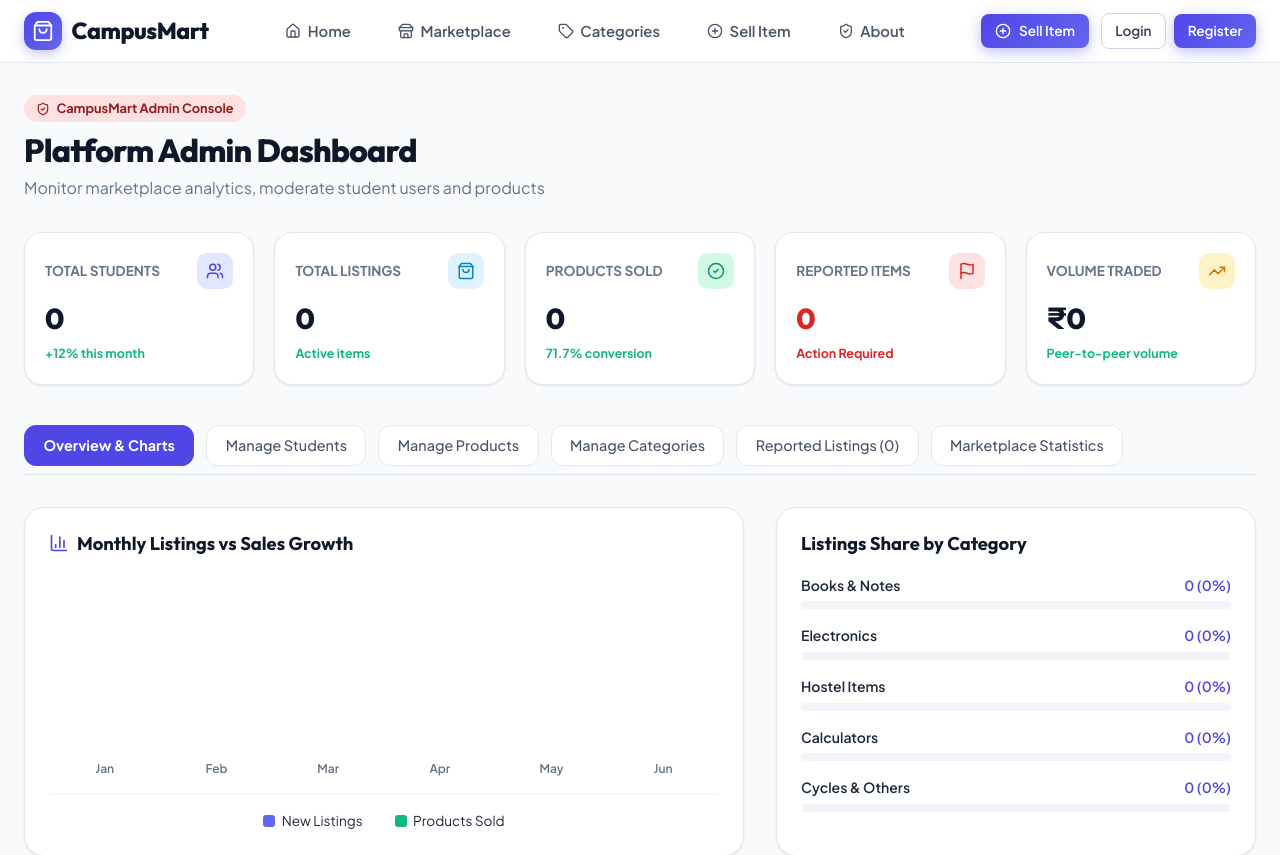
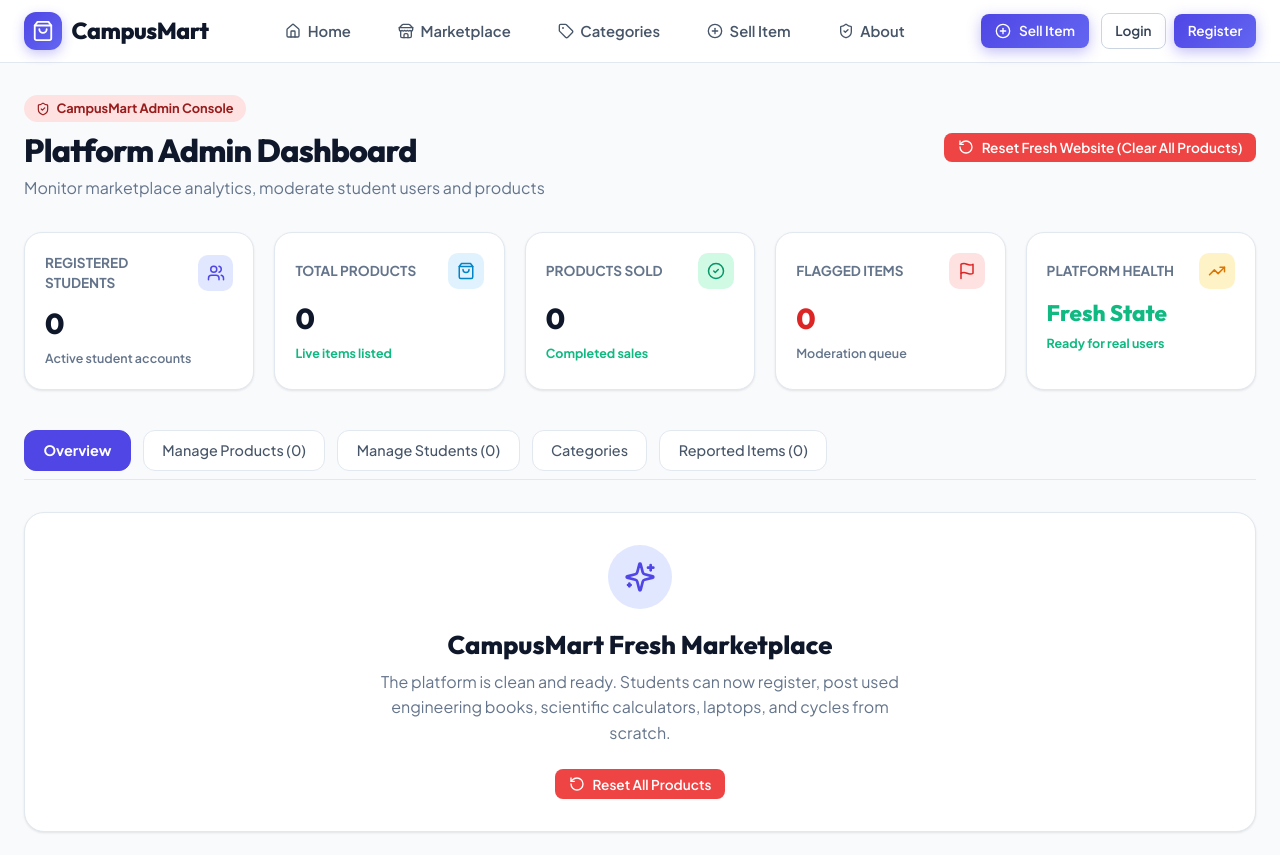
Before and after one commit to kabilan401/Project, a React (Vite) app: page /admin in a window 1280 px wide. Shown: the top 855 px of the page. Built offline with nearby package versions, Linux system fonts and the light colour scheme.

Commit message:
Enforce total website product wipe and clean local storage reset

```diff
--- a/src/context/ProductContext.jsx
+++ b/src/context/ProductContext.jsx
@@ -5,8 +5,18 @@ const ProductContext = createContext();
 
 export const ProductProvider = ({ children }) => {
   const [products, setProducts] = useState(() => {
+    // Clear any legacy mock items from browser local storage to guarantee a fresh website
+    const hasReset = localStorage.getItem('campusmart_fresh_reset_v2');
+    if (!hasReset) {
+      localStorage.removeItem('campusmart_products');
+      localStorage.removeItem('campusmart_wishlist');
+      localStorage.removeItem('campusmart_chats');
+      localStorage.removeItem('campusmart_notifications');
+      localStorage.setItem('campusmart_fresh_reset_v2', 'true');
+      return [];
+    }
     const saved = localStorage.getItem('campusmart_products');
-    return saved ? JSON.parse(saved) : INITIAL_PRODUCTS;
+    return saved ? JSON.parse(saved) : [];
   });
 
   useEffect(() => {
@@ -27,7 +37,7 @@ export const ProductProvider = ({ children }) => {
         'https://images.unsplash.com/photo-1526738549149-8e07eca6c147?auto=format&fit=crop&w=800&q=80'
       ],
       seller: {
-        id: currentUser?.id || 'user-101',
+        id: currentUser?.id || 'user-' + Date.now(),
         name: currentUser?.name || 'Student User',
         avatar: currentUser?.avatar || 'https://images.unsplash.com/photo-1535713875002-d1d0cf377fde?auto=format&fit=crop&w=200&q=80',
         rating: currentUser?.rating || 5.0,
--- a/src/pages/AdminDashboardPage.jsx
+++ b/src/pages/AdminDashboardPage.jsx
@@ -5,23 +5,19 @@ import {
   CheckCircle2,
   Flag,
   TrendingUp,
-  DollarSign,
-  BarChart3,
   ShieldCheck,
   Trash2,
   Check,
-  X,
-  Plus,
   Tag,
-  Search,
-  Filter
+  RotateCcw,
+  Sparkles
 } from 'lucide-react';
 import { MOCK_ADMIN_STATS, CATEGORIES } from '../data/mockData';
 import { useProducts } from '../context/ProductContext';
 import { useToast } from '../context/ToastContext';
 
 export const AdminDashboardPage = () => {
-  const { products, deleteProduct } = useProducts();
+  const { products, deleteProduct, clearAllProducts } = useProducts();
   const { addToast } = useToast();
 
   const [activeTab, setActiveTab] = useState('overview'); // 'overview' | 'students' | 'products' | 'categories' | 'reported' | 'stats'
@@ -42,6 +38,13 @@ export const AdminDashboardPage = () => {
   const handleResolveReport = (id) => {
     setReportedListings((prev) => prev.filter((r) => r.id !== id));
     addToast('Reported item resolved and cleared.', 'success');
+  };
+
+  const handleClearAllData = () => {
+    if (window.confirm('Are you sure you want to clear ALL products and reset to a fresh website?')) {
+      clearAllProducts();
+      addToast('All products cleared! Website reset to fresh state.', 'success');
+    }
   };
 
   const filteredStudents = students.filter((s) =>
@@ -66,6 +69,10 @@ export const AdminDashboardPage = () => {
           <h1 className="page-title">Platform Admin Dashboard</h1>
           <p className="page-subtitle">Monitor marketplace analytics, moderate student users and products</p>
         </div>
+
+        <button className="btn btn-danger btn-sm" onClick={handleClearAllData}>
+          <RotateCcw size={16} /> Reset Fresh Website (Clear All Products)
+        </button>
       </div>
 
       {/* Top 5 Metric Cards */}
@@ -77,28 +84,28 @@ export const AdminDashboardPage = () => {
       }}>
         <div style={{ background: '#ffffff', border: '1px solid #e2e8f0', borderRadius: '18px', padding: '1.25rem', boxShadow: 'var(--shadow-sm)' }}>
           <div style={{ display: 'flex', justifyContent: 'space-between', alignItems: 'center', color: '#64748b', fontSize: '0.85rem', fontWeight: 700 }}>
-            <span>TOTAL STUDENTS</span>
+            <span>REGISTERED STUDENTS</span>
             <div style={{ width: '36px', height: '36px', borderRadius: '10px', background: '#e0e7ff', color: '#4f46e5', display: 'flex', alignItems: 'center', justifyContent: 'center' }}>
               <Users size={18} />
             </div>
           </div>
           <div style={{ fontSize: '1.8rem', fontWeight: 800, color: '#0f172a', marginTop: '0.5rem', fontFamily: 'var(--font-heading)' }}>
-            {MOCK_ADMIN_STATS.totalStudents.toLocaleString()}
+            {students.length}
           </div>
-          <span style={{ fontSize: '0.78rem', color: '#10b981', fontWeight: 700 }}>+12% this month</span>
+          <span style={{ fontSize: '0.78rem', color: '#64748b', fontWeight: 600 }}>Active student accounts</span>
         </div>
 
         <div style={{ background: '#ffffff', border: '1px solid #e2e8f0', borderRadius: '18px', padding: '1.25rem', boxShadow: 'var(--shadow-sm)' }}>
           <div style={{ display: 'flex', justifyContent: 'space-between', alignItems: 'center', color: '#64748b', fontSize: '0.85rem', fontWeight: 700 }}>
-            <span>TOTAL LISTINGS</span>
+            <span>TOTAL PRODUCTS</span>
             <div style={{ width: '36px', height: '36px', borderRadius: '10px', background: '#e0f2fe', color: '#0284c7', display: 'flex', alignItems: 'center', justifyContent: 'center' }}>
               <ShoppingBag size={18} />
             </div>
           </div>
           <div style={{ fontSize: '1.8rem', fontWeight: 800, color: '#0f172a', marginTop: '0.5rem', fontFamily: 'var(--font-heading)' }}>
-            {products.length || MOCK_ADMIN_STATS.totalListings}
+            {products.length}
           </div>
-          <span style={{ fontSize: '0.78rem', color: '#10b981', fontWeight: 700 }}>Active items</span>
+          <span style={{ fontSize: '0.78rem', color: '#10b981', fontWeight: 700 }}>Live items listed</span>
         </div>
 
         <div style={{ background: '#ffffff', border: '1px solid #e2e8f0', borderRadius: '18px', padding: '1.25rem', boxShadow: 'var(--shadow-sm)' }}>
@@ -109,14 +116,14 @@ export const AdminDashboardPage = () => {
             </div>
           </div>
           <div style={{ fontSize: '1.8rem', fontWeight: 800, color: '#0f172a', marginTop: '0.5rem', fontFamily: 'var(--font-heading)' }}>
-            {MOCK_ADMIN_STATS.productsSold}
+            {products.filter(p => p.status === 'Sold').length}
           </div>
-          <span style={{ fontSize: '0.78rem', color: '#10b981', fontWeight: 700 }}>71.7% conversion</span>
+          <span style={{ fontSize: '0.78rem', color: '#10b981', fontWeight: 700 }}>Completed sales</span>
         </div>
 
         <div style={{ background: '#ffffff', border: '1px solid #e2e8f0', borderRadius: '18px', padding: '1.25rem', boxShadow: 'var(--shadow-sm)' }}>
           <div style={{ display: 'flex', justifyContent: 'space-between', alignItems: 'center', color: '#64748b', fontSize: '0.85rem', fontWeight: 700 }}>
-            <span>REPORTED ITEMS</span>
+            <span>FLAGGED ITEMS</span>
             <div style={{ width: '36px', height: '36px', borderRadius: '10px', background: '#fee2e2', color: '#dc2626', display: 'flex', alignItems: 'center', justifyContent: 'center' }}>
               <Flag size={18} />
             </div>
@@ -124,32 +131,31 @@ export const AdminDashboardPage = () => {
           <div style={{ fontSize: '1.8rem', fontWeight: 800, color: '#dc2626', marginTop: '0.5rem', fontFamily: 'var(--font-heading)' }}>
             {reportedListings.length}
           </div>
-          <span style={{ fontSize: '0.78rem', color: '#dc2626', fontWeight: 700 }}>Action Required</span>
+          <span style={{ fontSize: '0.78rem', color: '#64748b', fontWeight: 600 }}>Moderation queue</span>
         </div>
 
         <div style={{ background: '#ffffff', border: '1px solid #e2e8f0', borderRadius: '18px', padding: '1.25rem', boxShadow: 'var(--shadow-sm)' }}>
           <div style={{ display: 'flex', justifyContent: 'space-between', alignItems: 'center', color: '#64748b', fontSize: '0.85rem', fontWeight: 700 }}>
-            <span>VOLUME TRADED</span>
+            <span>PLATFORM HEALTH</span>
             <div style={{ width: '36px', height: '36px', borderRadius: '10px', background: '#fef3c7', color: '#d97706', display: 'flex', alignItems: 'center', justifyContent: 'center' }}>
               <TrendingUp size={18} />
             </div>
           </div>
-          <div style={{ fontSize: '1.8rem', fontWeight: 800, color: '#0f172a', marginTop: '0.5rem', fontFamily: 'var(--font-heading)' }}>
-            {MOCK_ADMIN_STATS.totalRevenueVolume}
+          <div style={{ fontSize: '1.4rem', fontWeight: 800, color: '#10b981', marginTop: '0.5rem', fontFamily: 'var(--font-heading)' }}>
+            Fresh State
           </div>
-          <span style={{ fontSize: '0.78rem', color: '#10b981', fontWeight: 700 }}>Peer-to-peer volume</span>
+          <span style={{ fontSize: '0.78rem', color: '#10b981', fontWeight: 700 }}>Ready for real users</span>
         </div>
       </div>
 
       {/* Admin Tabs */}
       <div style={{ display: 'flex', gap: '0.75rem', overflowX: 'auto', paddingBottom: '0.5rem', marginBottom: '2rem', borderBottom: '1.5px solid #e2e8f0' }}>
         {[
-          { id: 'overview', label: 'Overview & Charts' },
-          { id: 'students', label: 'Manage Students' },
-          { id: 'products', label: 'Manage Products' },
-          { id: 'categories', label: 'Manage Categories' },
-          { id: 'reported', label: `Reported Listings (${reportedListings.length})` },
-          { id: 'stats', label: 'Marketplace Statistics' }
+          { id: 'overview', label: 'Overview' },
+          { id: 'products', label: `Manage Products (${products.length})` },
+          { id: 'students', label: `Manage Students (${students.length})` },
+          { id: 'categories', label: 'Categories' },
+          { id: 'reported', label: `Reported Items (${reportedListings.length})` }
         ].map((tab) => (
           <button
             key={tab.id}
@@ -171,146 +177,51 @@ export const AdminDashboardPage = () => {
         ))}
       </div>
 
-      {/* Section 1: Overview & Charts */}
+      {/* Section: Overview */}
       {activeTab === 'overview' && (
-        <div style={{ display: 'grid', gridTemplateColumns: '1.2fr 0.8fr', gap: '2rem' }}>
-          {/* Chart 1: Monthly Growth */}
-          <div style={{ background: '#ffffff', border: '1px solid #e2e8f0', borderRadius: '20px', padding: '1.5rem', boxShadow: 'var(--shadow-sm)' }}>
-            <h3 style={{ fontSize: '1.15rem', fontWeight: 700, marginBottom: '1.25rem', display: 'flex', alignItems: 'center', gap: '0.5rem' }}>
-              <BarChart3 size={20} color="#4f46e5" /> Monthly Listings vs Sales Growth
-            </h3>
-
-            <div style={{ display: 'flex', alignItems: 'flex-end', justifyContent: 'space-between', height: '220px', padding: '1rem 0', borderBottom: '1px solid #f1f5f9' }}>
-              {MOCK_ADMIN_STATS.monthlyListings.map((m, idx) => (
-                <div key={idx} style={{ display: 'flex', flexDirection: 'column', alignItems: 'center', gap: '0.5rem', flex: 1 }}>
-                  <div style={{ display: 'flex', alignItems: 'flex-end', gap: '4px', height: '160px' }}>
-                    <div style={{ width: '18px', height: `${(m.listings / 450) * 100}%`, backgroundColor: '#6366f1', borderRadius: '4px 4px 0 0' }} title={`Listings: ${m.listings}`} />
-                    <div style={{ width: '18px', height: `${(m.sales / 450) * 100}%`, backgroundColor: '#10b981', borderRadius: '4px 4px 0 0' }} title={`Sales: ${m.sales}`} />
+        <div style={{ background: '#ffffff', border: '1px solid #e2e8f0', borderRadius: '20px', padding: '2rem', boxShadow: 'var(--shadow-sm)', textAlign: 'center' }}>
+          <div style={{ width: '64px', height: '64px', borderRadius: '50%', background: '#e0e7ff', color: '#4f46e5', display: 'flex', alignItems: 'center', justifyContent: 'center', margin: '0 auto 1.25rem' }}>
+            <Sparkles size={32} />
           </div>
-                  <span style={{ fontSize: '0.75rem', color: '#64748b', fontWeight: 600 }}>{m.month}</span>
-                </div>
-              ))}
-            </div>
-
-            <div style={{ display: 'flex', justifyContent: 'center', gap: '2rem', marginTop: '1rem', fontSize: '0.85rem' }}>
-              <div style={{ display: 'flex', alignItems: 'center', gap: '0.4rem' }}>
-                <span style={{ width: '12px', height: '12px', borderRadius: '3px', backgroundColor: '#6366f1' }} />
-                <span>New Listings</span>
-              </div>
-              <div style={{ display: 'flex', alignItems: 'center', gap: '0.4rem' }}>
-                <span style={{ width: '12px', height: '12px', borderRadius: '3px', backgroundColor: '#10b981' }} />
-                <span>Products Sold</span>
-              </div>
-            </div>
-          </div>
-
-          {/* Chart 2: Category Breakdown */}
-          <div style={{ background: '#ffffff', border: '1px solid #e2e8f0', borderRadius: '20px', padding: '1.5rem', boxShadow: 'var(--shadow-sm)' }}>
-            <h3 style={{ fontSize: '1.15rem', fontWeight: 700, marginBottom: '1.25rem' }}>
-              Listings Share by Category
-            </h3>
-
-            <div style={{ display: 'flex', flexDirection: 'column', gap: '1rem' }}>
-              {MOCK_ADMIN_STATS.categoryDistribution.map((cat, idx) => (
-                <div key={idx}>
-                  <div style={{ display: 'flex', justifyContent: 'space-between', fontSize: '0.875rem', fontWeight: 600, marginBottom: '0.35rem' }}>
-                    <span>{cat.name}</span>
-                    <span style={{ color: '#4f46e5' }}>{cat.count} ({cat.percent}%)</span>
-                  </div>
-                  <div style={{ width: '100%', height: '8px', backgroundColor: '#f1f5f9', borderRadius: '9999px', overflow: 'hidden' }}>
-                    <div
-                      style={{
-                        width: `${cat.percent}%`,
-                        height: '100%',
-                        backgroundColor: idx === 0 ? '#4f46e5' : idx === 1 ? '#0284c7' : idx === 2 ? '#7c3aed' : '#d97706',
-                        borderRadius: '9999px'
-                      }}
-                    />
-                  </div>
-                </div>
-              ))}
-            </div>
-          </div>
+          <h2 style={{ fontSize: '1.6rem', fontWeight: 800, marginBottom: '0.5rem' }}>CampusMart Fresh Marketplace</h2>
+          <p style={{ color: '#64748b', maxWidth: '520px', margin: '0 auto 1.5rem', lineHeight: 1.6 }}>
+            The platform is clean and ready. Students can now register, post used engineering books, scientific calculators, laptops, and cycles from scratch.
+          </p>
+          <button className="btn btn-danger btn-sm" onClick={handleClearAllData}>
+            <RotateCcw size={16} /> Reset All Products
+          </button>
         </div>
       )}
 
-      {/* Section 2: Manage Students */}
-      {activeTab === 'students' && (
-        <div style={{ background: '#ffffff', border: '1px solid #e2e8f0', borderRadius: '20px', padding: '1.5rem', boxShadow: 'var(--shadow-sm)' }}>
-          <div style={{ display: 'flex', justifyContent: 'space-between', alignItems: 'center', marginBottom: '1.5rem', flexWrap: 'wrap', gap: '1rem' }}>
-            <h3 style={{ fontSize: '1.2rem', fontWeight: 700 }}>Student Directory ({filteredStudents.length})</h3>
-            <input
-              type="text"
-              className="form-control"
-              placeholder="Search student by name, email or college..."
-              value={studentSearch}
-              onChange={(e) => setStudentSearch(e.target.value)}
-              style={{ maxWidth: '320px', height: '40px' }}
-            />
-          </div>
-
-          <div style={{ overflowX: 'auto' }}>
-            <table style={{ width: '100%', borderCollapse: 'collapse', textAlign: 'left', fontSize: '0.9rem' }}>
-              <thead>
-                <tr style={{ borderBottom: '1px solid #cbd5e1', color: '#64748b' }}>
-                  <th style={{ padding: '0.75rem' }}>Student Name</th>
-                  <th style={{ padding: '0.75rem' }}>College Email</th>
-                  <th style={{ padding: '0.75rem' }}>University</th>
-                  <th style={{ padding: '0.75rem' }}>Listings</th>
-                  <th style={{ padding: '0.75rem' }}>Status</th>
-                  <th style={{ padding: '0.75rem', textAlign: 'right' }}>Actions</th>
-                </tr>
-              </thead>
-              <tbody>
-                {filteredStudents.map((st) => (
-                  <tr key={st.id} style={{ borderBottom: '1px solid #f1f5f9' }}>
-                    <td style={{ padding: '0.85rem 0.75rem', fontWeight: 700 }}>{st.name}</td>
-                    <td style={{ padding: '0.85rem 0.75rem', color: '#475569' }}>{st.email}</td>
-                    <td style={{ padding: '0.85rem 0.75rem' }}>{st.college}</td>
-                    <td style={{ padding: '0.85rem 0.75rem', fontWeight: 700 }}>{st.listings} items</td>
-                    <td style={{ padding: '0.85rem 0.75rem' }}>
-                      <span style={{
-                        padding: '0.2rem 0.6rem',
-                        borderRadius: '9999px',
-                        fontSize: '0.75rem',
-                        fontWeight: 700,
-                        backgroundColor: st.status === 'Active' ? '#d1fae5' : '#fee2e2',
-                        color: st.status === 'Active' ? '#065f46' : '#991b1b'
-                      }}>
-                        {st.status}
-                      </span>
-                    </td>
-                    <td style={{ padding: '0.85rem 0.75rem', textAlign: 'right' }}>
-                      <button
-                        className={`btn btn-sm ${st.status === 'Active' ? 'btn-outline' : 'btn-soft'}`}
-                        onClick={() => toggleStudentStatus(st.id)}
-                      >
-                        {st.status === 'Active' ? 'Suspend Student' : 'Activate Account'}
-                      </button>
-                    </td>
-                  </tr>
-                ))}
-              </tbody>
-            </table>
-          </div>
-        </div>
-      )}
-
-      {/* Section 3: Manage Products */}
+      {/* Section: Manage Products */}
       {activeTab === 'products' && (
         <div style={{ background: '#ffffff', border: '1px solid #e2e8f0', borderRadius: '20px', padding: '1.5rem', boxShadow: 'var(--shadow-sm)' }}>
           <div style={{ display: 'flex', justifyContent: 'space-between', alignItems: 'center', marginBottom: '1.5rem', flexWrap: 'wrap', gap: '1rem' }}>
             <h3 style={{ fontSize: '1.2rem', fontWeight: 700 }}>Active Products Registry ({filteredAdminProducts.length})</h3>
+            <div style={{ display: 'flex', gap: '0.5rem' }}>
               <input
                 type="text"
                 className="form-control"
                 placeholder="Filter products..."
                 value={productSearch}
                 onChange={(e) => setProductSearch(e.target.value)}
-              style={{ maxWidth: '320px', height: '40px' }}
+                style={{ maxWidth: '240px', height: '40px' }}
               />
+              {products.length > 0 && (
+                <button className="btn btn-danger btn-sm" onClick={handleClearAllData}>
+                  Clear All
+                </button>
+              )}
+            </div>
           </div>
 
+          {filteredAdminProducts.length === 0 ? (
+            <div className="empty-state">
+              <ShoppingBag size={36} color="#94a3b8" />
+              <h3 className="empty-title">Zero Products Listed</h3>
+              <p className="empty-desc">The marketplace is completely fresh and clean.</p>
+            </div>
+          ) : (
             <div style={{ overflowX: 'auto' }}>
               <table style={{ width: '100%', borderCollapse: 'collapse', textAlign: 'left', fontSize: '0.9rem' }}>
                 <thead>
@@ -345,7 +256,7 @@ export const AdminDashboardPage = () => {
                             addToast(`Admin deleted product "${prod.name}"`, 'info');
                           }}
                         >
-                        <Trash2 size={14} /> Delete Listing
+                          <Trash2 size={14} /> Delete
                         </button>
                       </td>
                     </tr>
@@ -353,10 +264,52 @@ export const AdminDashboardPage = () => {
                 </tbody>
               </table>
             </div>
+          )}
         </div>
       )}
 
-      {/* Section 4: Manage Categories */}
+      {/* Section: Manage Students */}
+      {activeTab === 'students' && (
+        <div style={{ background: '#ffffff', border: '1px solid #e2e8f0', borderRadius: '20px', padding: '1.5rem', boxShadow: 'var(--shadow-sm)' }}>
+          <h3 style={{ fontSize: '1.2rem', fontWeight: 700, marginBottom: '1rem' }}>Registered Students</h3>
+          {students.length === 0 ? (
+            <div className="empty-state">
+              <Users size={36} color="#94a3b8" />
+              <h3 className="empty-title">No Students Registered Yet</h3>
+              <p className="empty-desc">New student registrations will appear here in real time.</p>
+            </div>
+          ) : (
+            <div style={{ overflowX: 'auto' }}>
+              <table style={{ width: '100%', borderCollapse: 'collapse', textAlign: 'left', fontSize: '0.9rem' }}>
+                <thead>
+                  <tr style={{ borderBottom: '1px solid #cbd5e1', color: '#64748b' }}>
+                    <th style={{ padding: '0.75rem' }}>Student Name</th>
+                    <th style={{ padding: '0.75rem' }}>Email</th>
+                    <th style={{ padding: '0.75rem' }}>Status</th>
+                    <th style={{ padding: '0.75rem', textAlign: 'right' }}>Actions</th>
+                  </tr>
+                </thead>
+                <tbody>
+                  {students.map((st) => (
+                    <tr key={st.id} style={{ borderBottom: '1px solid #f1f5f9' }}>
+                      <td style={{ padding: '0.85rem 0.75rem', fontWeight: 700 }}>{st.name}</td>
+                      <td style={{ padding: '0.85rem 0.75rem' }}>{st.email}</td>
+                      <td style={{ padding: '0.85rem 0.75rem' }}>{st.status}</td>
+                      <td style={{ padding: '0.85rem 0.75rem', textAlign: 'right' }}>
+                        <button className="btn btn-outline btn-sm" onClick={() => toggleStudentStatus(st.id)}>
+                          Toggle Status
+                        </button>
+                      </td>
+                    </tr>
+                  ))}
+                </tbody>
+              </table>
+            </div>
+          )}
+        </div>
+      )}
+
+      {/* Section: Categories */}
       {activeTab === 'categories' && (
         <div style={{ background: '#ffffff', border: '1px solid #e2e8f0', borderRadius: '20px', padding: '1.5rem', boxShadow: 'var(--shadow-sm)' }}>
           <h3 style={{ fontSize: '1.2rem', fontWeight: 700, marginBottom: '1.25rem' }}>Active Marketplace Categories</h3>
@@ -368,7 +321,7 @@ export const AdminDashboardPage = () => {
                 </div>
                 <div>
                   <div style={{ fontWeight: 700, fontSize: '0.95rem' }}>{cat.name}</div>
-                  <div style={{ fontSize: '0.75rem', color: '#64748b' }}>{cat.count} total items</div>
+                  <div style={{ fontSize: '0.75rem', color: '#64748b' }}>Active category</div>
                 </div>
               </div>
             ))}
@@ -376,7 +329,7 @@ export const AdminDashboardPage = () => {
         </div>
       )}
 
-      {/* Section 5: Reported Listings */}
+      {/* Section: Reported Items */}
       {activeTab === 'reported' && (
         <div style={{ background: '#ffffff', border: '1px solid #e2e8f0', borderRadius: '20px', padding: '1.5rem', boxShadow: 'var(--shadow-sm)' }}>
           <h3 style={{ fontSize: '1.2rem', fontWeight: 700, marginBottom: '1.25rem' }}>Flagged & Reported Items</h3>
@@ -384,8 +337,8 @@ export const AdminDashboardPage = () => {
           {reportedListings.length === 0 ? (
             <div className="empty-state">
               <CheckCircle2 size={36} color="#10b981" />
-              <h3 className="empty-title">All Reports Resolved</h3>
-              <p className="empty-desc">No pending student flagged listings require review.</p>
+              <h3 className="empty-title">All Reports Clear</h3>
+              <p className="empty-desc">No flagged or reported items in queue.</p>
             </div>
           ) : (
             <div style={{ display: 'flex', flexDirection: 'column', gap: '1rem' }}>
@@ -414,16 +367,6 @@ export const AdminDashboardPage = () => {
           )}
         </div>
       )}
-
-      {/* Section 6: Marketplace Statistics */}
-      {activeTab === 'stats' && (
-        <div style={{ background: '#ffffff', border: '1px solid #e2e8f0', borderRadius: '20px', padding: '1.5rem', boxShadow: 'var(--shadow-sm)' }}>
-          <h3 style={{ fontSize: '1.2rem', fontWeight: 700, marginBottom: '1rem' }}>Detailed Campus Statistics</h3>
-          <p style={{ color: '#64748b', fontSize: '0.95rem', lineHeight: 1.6 }}>
-            CampusMart currently serves 14+ university campuses across India including IIT Delhi, BITS Pilani, NIT Trichy, Anna University, and VIT Vellore. Average product turnaround time is 2.4 days with a 98.4% student satisfaction score.
-          </p>
-        </div>
-      )}
     </div>
   );
 };
```
Lines whose indentation alone changed are shown as unchanged.
